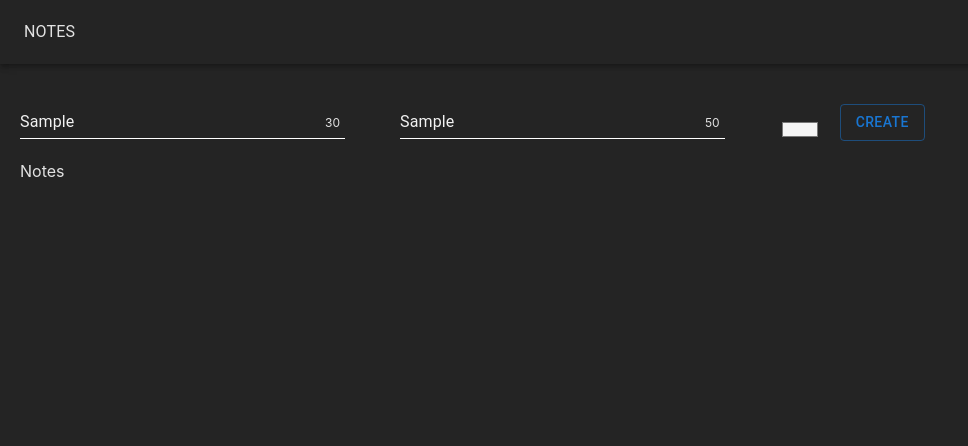
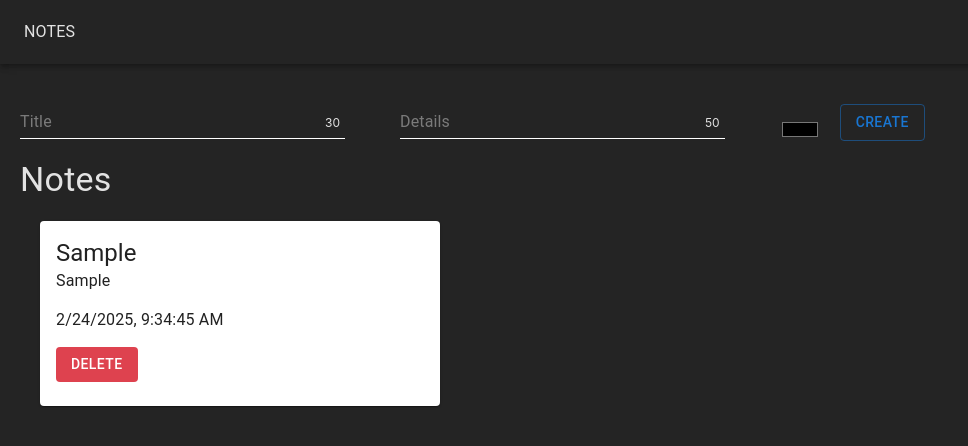
Before and after one commit to manishaV-dev/Notes_App, a React (Vite) app: page / in a window 1280 px wide. Both pictures are taken after typing "Sample", "Sample" into the empty fields and a click on the button "CREATE". Shown: the top 446 px of the page, without its empty margins (0-968 px from the left). Built offline with nearby package versions, Linux system fonts and the light colour scheme.

Commit message:
add note

```diff
--- a/src/App.tsx
+++ b/src/App.tsx
@@ -18,7 +18,7 @@ function App() {
       <Header />
       <Box style={{ padding: "20px" }}>
         <CreateNote addNotes={addNotes} />
-        <Notes />
+        <Notes notes={notes} />
       </Box>
     </>
   );
--- a/src/components/CreateNote.tsx
+++ b/src/components/CreateNote.tsx
@@ -76,6 +76,7 @@ const CreateNote: React.FC<ICreateNoteProps> = ({ addNotes }) => {
       <Container>
         <InputBase
           placeholder="Title"
+          value={note.title}
           onChange={(e) => onValueChange(e)}
           name="title"
         />
@@ -85,6 +86,7 @@ const CreateNote: React.FC<ICreateNoteProps> = ({ addNotes }) => {
           placeholder="Details"
           onChange={(e) => onValueChange(e)}
           name="details"
+          value={note.details}
         />
         <Box component="span">50</Box>
 
@@ -92,6 +94,7 @@ const CreateNote: React.FC<ICreateNoteProps> = ({ addNotes }) => {
           type="color"
           placeholder="Choose Color"
           defaultValue={"#f5f5f5"}
+          value={note.color}
           onChange={(e) => onValueChange(e)}
           name="color"
         />
--- /dev/null
+++ b/src/components/NoteList.tsx
@@ -0,0 +1,45 @@
+import React from "react";
+import { NoteObject } from "../models/note";
+import {
+  Box,
+  Button,
+  Card,
+  CardContent,
+  styled,
+  Typography,
+} from "@mui/material";
+
+interface iNoteProps {
+  note: NoteObject;
+}
+
+const StyledCard = styled(Card)`
+  width: 400px;
+  margin: 20px;
+`;
+
+const Wrapper = styled(Box)`
+  & > button {
+    border: none;
+    background: rgb(222, 66, 79);
+    margin-top: 15px;
+    color: #fff;
+  }
+`;
+
+const NoteList: React.FC<iNoteProps> = ({ note }) => {
+  return (
+    <StyledCard style={{ backgroundColor: note.color }}>
+      <CardContent>
+        <Wrapper>
+          <Typography variant="h5">{note.title}</Typography>
+          <Typography>{note.details}</Typography>
+          <Typography style={{ marginTop: "15px" }}>{note.date}</Typography>
+          <Button variant="outlined">Delete</Button>
+        </Wrapper>
+      </CardContent>
+    </StyledCard>
+  );
+};
+
+export default NoteList;
--- a/src/components/Notes.tsx
+++ b/src/components/Notes.tsx
@@ -1,5 +1,22 @@
-const Notes: React.FC = () => {
-  return <div>Notes</div>;
+import { Box, Typography } from "@mui/material";
+import { NoteObject } from "../models/note";
+import NoteList from "./NoteList";
+
+interface INoteProps {
+  notes: NoteObject[];
+}
+
+const Notes: React.FC<INoteProps> = ({ notes }) => {
+  return (
+    <Box>
+      <Typography variant="h4">Notes</Typography>
+      <Box style={{ display: 'flex', flexWrap: 'wrap' }}>
+        {notes.map(note => (
+          <NoteList note={note} key={note.id} />
+        ))}
+      </Box>
+    </Box>
+  );
 };
 
 export default Notes;
```
